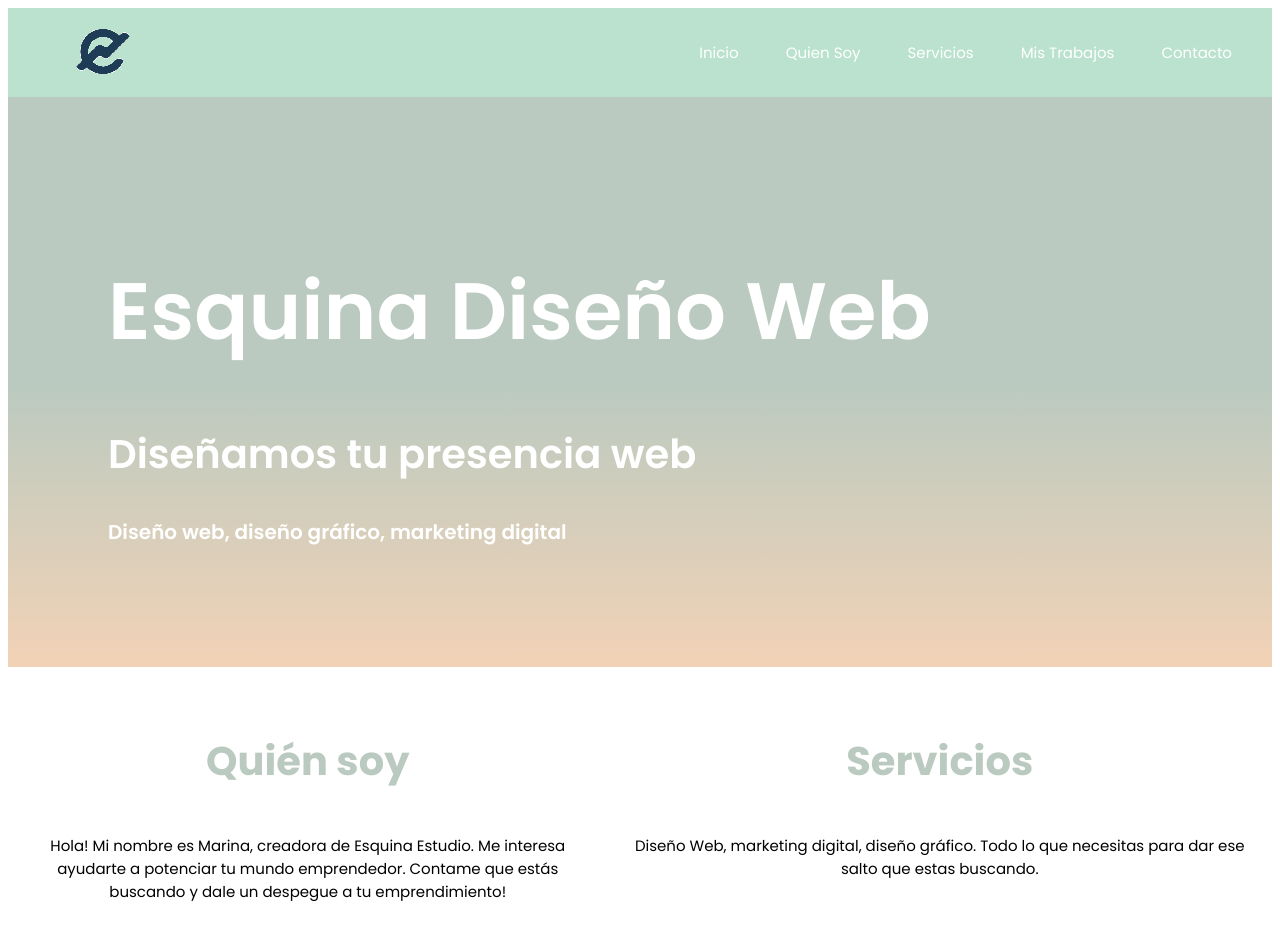
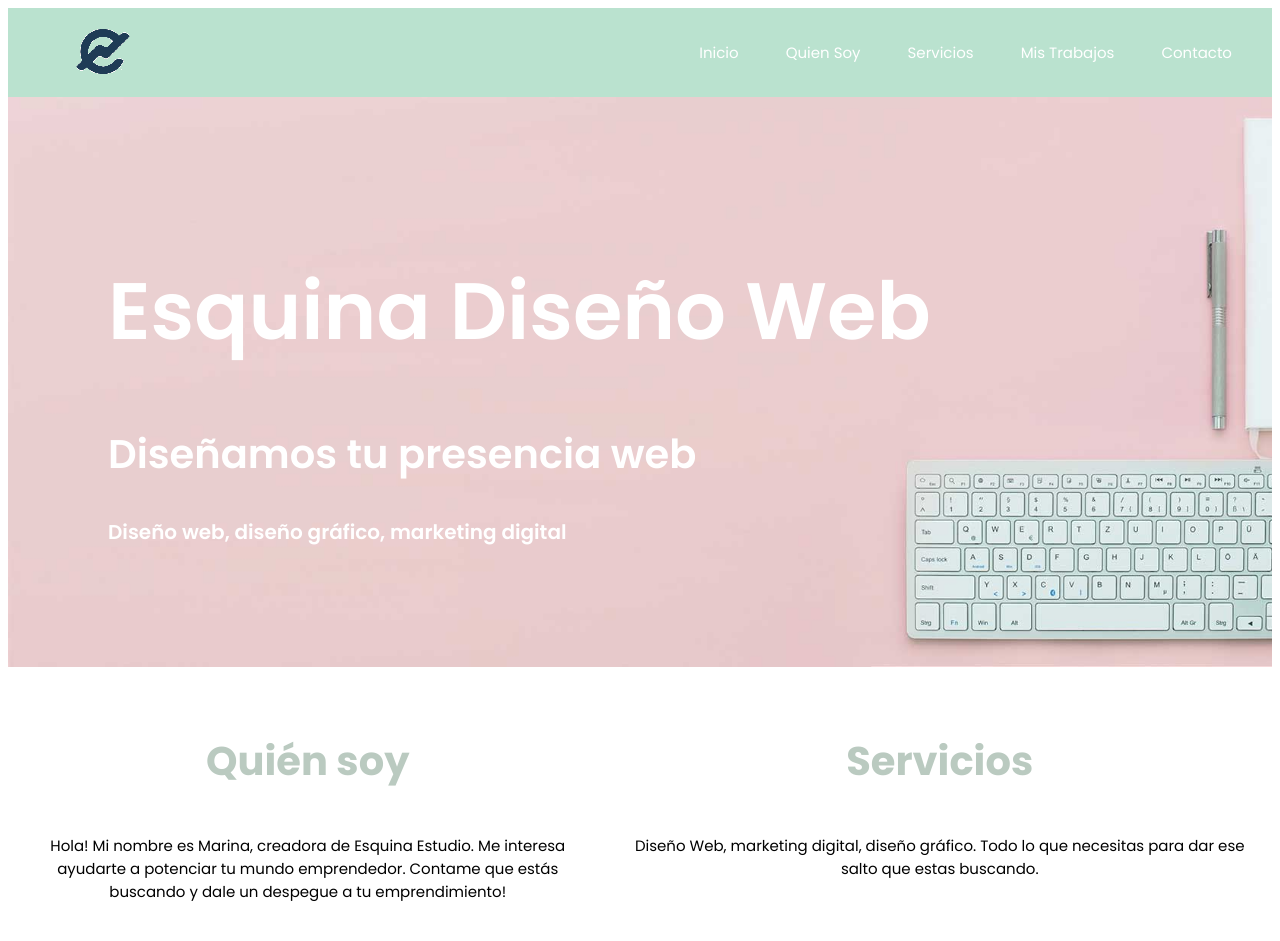
Before and after one commit to Mayomarina89/proyecto-coder-marina-mayo, a plain HTML site: page index.html in a window 1280 px wide. Shown: the top 941 px of the page. Drawn offline with Linux system fonts and the light colour scheme.

Commit message:
Cambié el degradado de index x una img

```diff
--- a/estilos.css
+++ b/estilos.css
@@ -23,8 +23,7 @@ html {
 
 /*Portada inicial**/
 .contenedorCabecera {
-  /*  background-image: url("imagenes/portadaweb.jpeg"); **/
-  background-image: linear-gradient(#bacac0, #bacac0, #f2d2b6);
+  background-image: url("imagenes/portadaweb.jpeg");
   background-size: cover;
   background-repeat: no-repeat;
   padding: 100px;
```
